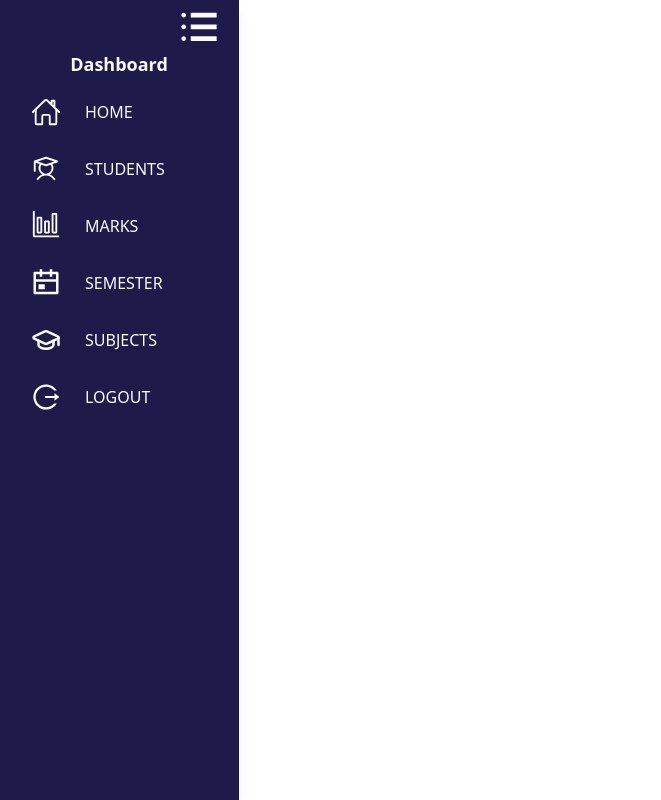
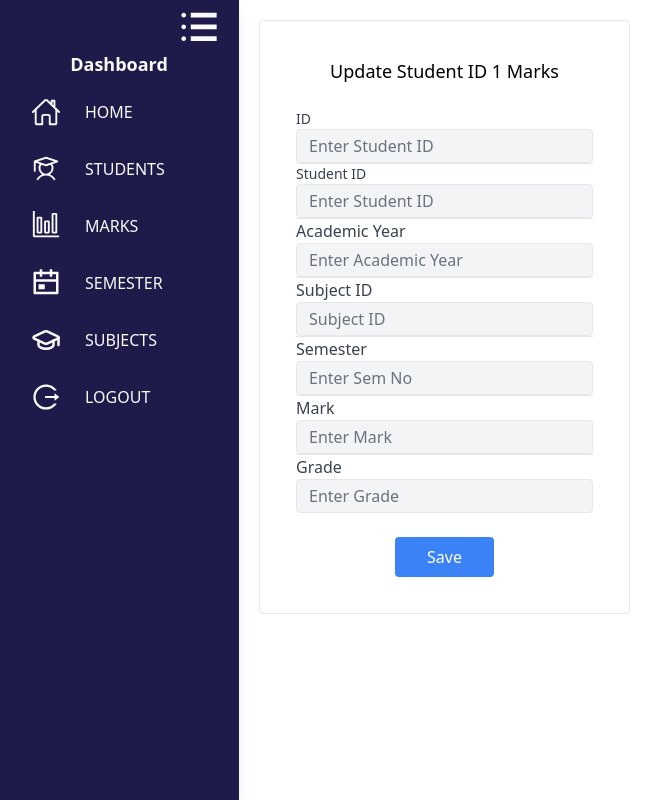
Before and after one commit to Yasith619/Student-management-system-frontend, a React (Vite) app in the folder student app/: page /EditStudentMarks/1/1 in a window 1280 px wide. Shown: the whole page, without its empty margins (1-662 px from the left). Built offline with nearby package versions, Linux system fonts and the light colour scheme; no server answers.

Commit message:
mark update option developed

```diff
--- a/student app/src/App.jsx
+++ b/student app/src/App.jsx
@@ -90,7 +90,7 @@ function App() {
 
         <Route path="/Marks" element={<Marks />}></Route>
         <Route path="/AddStudentMarks" element={<AddMarks/>}></Route>
-        <Route path="/EditStudentMarks/:StudentID" element={<EditMarks/>}></Route>
+        <Route path="/EditStudentMarks/:ID/:StudentID" element={<EditMarks/>}></Route>
         <Route path="/ViewMarksDetails/:StudentID/:SemesterNO" element={<MarksDetails/>}></Route>
 
         <Route path="/Subjects" element={<Subjects />}></Route>
--- a/student app/src/Pages/Marks.jsx
+++ b/student app/src/Pages/Marks.jsx
@@ -106,7 +106,7 @@ useEffect(function(){
                                             <td className="px-6 py-4 whitespace-nowrap">{mark.Grade}</td>
                                             <td>
                                                 <div className="inline-flex px-2 items-center">
-                                                <Link to={`/EditStudentMarks/${mark.StudentID}`}><MdEdit className="text-2xl" /></Link>
+                                                <Link to={`/EditStudentMarks/${mark.ID}`}><MdEdit className="text-2xl" /></Link>
                                                     <button className="px-3" type="button"><MdDeleteForever className="text-2xl" /></button>
                                                     <Link to={`/ViewMarksDetails/${mark.StudentID}/${mark.SemesterNO}`}><GrFormView className="text-3xl" /></Link>
                                                 </div>
@@ -124,7 +124,7 @@ useEffect(function(){
 
                                             <td>
                                                 <div className="inline-flex px-1 items-center">
-                                                    <Link to={`/EditStudentMarks/${mark.StudentID}`}><MdEdit className="text-2xl" /></Link>
+                                                    <Link to={`/EditStudentMarks/${mark.ID}/${mark.StudentID}`}><MdEdit className="text-2xl" /></Link>
                                                     <button className="px-3" type="button"><MdDeleteForever className="text-2xl" /></button>
                                                     <Link to={`/ViewMarksDetails/${mark.StudentID}/${mark.SemesterNO}`}><GrFormView className="text-3xl" /></Link>
                                                 </div>
--- a/student app/src/components/Marks/EditMarks.jsx
+++ b/student app/src/components/Marks/EditMarks.jsx
@@ -1,18 +1,164 @@
-import React from "react";
+import React, { useEffect, useState } from "react";
 import { useParams } from "react-router-dom";
-
-function EditMarks(){
+import axios from "axios";
+import { useNavigate } from 'react-router-dom';
+import { toast } from "react-toastify";
 
 
-    let { StudentID } = useParams()
+
+function EditMarks() {
+
+//get id and Student Id from URl
+
+    let { ID, StudentID } = useParams()
+
+    const [marks, setMarks] = useState({
+        ID: "",
+        StudentID: "",
+        AcadamicYear: "",
+        SubjectID: "",
+        SemesterNO: "",
+        Mark: "",
+        Grade: ""
+    });
+    const navigate = useNavigate();
+
+//get Marks by Student id
+    useEffect(function () {
+        function getMarks() {
+            axios.get(`http://localhost:3000/Api/Marks/get/${StudentID}`)
+                .then(function (res) {
+                    setMarks({
+                        ID: res.data.Data[0].ID,
+                        StudentID: res.data.Data[0].StudentID,
+                        AcadamicYear: res.data.Data[0].AcadamicYear,
+                        SubjectID: res.data.Data[0].SubjectID,
+                        SemesterNO: res.data.Data[0].SemesterNO,
+                        Mark: res.data.Data[0].Mark,
+                        Grade: res.data.Data[0].Grade
+
+                    })
+                    console.log('get marks successfully')
+                }).catch(function (err) {
+                    console.log(err)
+                })
+        }
+        getMarks();
+    }, [])
+
+//update marks by  col id
+    function updateMarks(e) {
+        e.preventDefault();
+        axios.put(`http://localhost:3000/Api/Marks/update/${ID}`, marks)
+            .then(function (res) {
+                toast.success("Mark update Successfully!")
+                navigate('/Marks')
+                console.log('update sucess')
+
+
+            }).catch(function (error) {
+                console.log(error)
+                toast.warning('Mark canot update!')
+            })
+    }
+
+
+
+    return (
+
+
+        <div>
+            <div className="m-5 w-full">
+                <div className="p-9 rounded border items-center border-gray-200 w-full " >
+                    <section className="mb-6">
+                        <h1 className="font-sans text-lg font-medium text-center">Update Student ID  {StudentID} Marks </h1>
+                    </section>
+                    <form onSubmit={updateMarks}>
+                        <div className="grid grid-cols-1 gap-6">
+                            <section className="divide-y divide-gray-200">
+                                <div>
+                                    <label className="text-sm text-gray-700 block  font-medium">ID</label>
+                                    <input required value={marks.ID} type="text" className="bg-gray-100 border border-gray-200 rounded py-1 px-3 block
+                         focus:ring-blue-500 focus:border-blue-500 text-gray-700 w-full" placeholder="Enter Student ID"
+
+                                    />
+                                </div>
+
+                                <div>
+                                    <label className="text-sm text-gray-700 block  font-medium">Student ID</label>
+                                    <input required value={marks.StudentID} type="text" className="bg-gray-100 border border-gray-200 rounded py-1 px-3 block
+                         focus:ring-blue-500 focus:border-blue-500 text-gray-700 w-full" placeholder="Enter Student ID"
+
+                                    />
+                                </div>
+
+                                <div>
+                                    <label className="block  text-gray-700  font-medium" >Academic Year</label>
+                                    <input required value={marks.AcadamicYear} type="text" className="bg-gray-100 border border-gray-200 rounded py-1 px-3
+                        block focus:ring-blue-500 focus:border-blue-500 text-gray-700 w-full" placeholder="Enter Academic Year"
+                                        onChange={(e) => {
+                                            setMarks({ ...marks, AcadamicYear: e.target.value })
+                                        }}
+                                    />
+                                </div>
+
+                                <div>
+                                    <label className="block  text-gray-700  font-medium">Subject ID</label>
+                                    <input required value={marks.SubjectID} type="text" className="bg-gray-100 border border-gray-200 rounded py-1 px-3
+                        block focus:ring-blue-500 focus:border-blue-500 text-gray-700 w-full" placeholder="Subject ID"
+
+                                    />
+
+
+                                </div>
+
+                                <div>
+                                    <label className="block  text-gray-700  font-medium">Semester</label>
+                                    <input required maxLength={1} value={marks.SemesterNO} type="text" className="bg-gray-100 border border-gray-200 rounded py-1 px-3 block
+                         focus:ring-blue-500 focus:border-blue-500 text-gray-700 w-full"  placeholder="Enter Sem No"
+                                        onChange={(e) => {
+                                            setMarks(({ ...marks, SemesterNO: e.target.value }))
+                                        }}
+                                    />
+                                </div>
+
+                                <div>
+                                    <label className="block  text-gray-700  font-medium" >Mark</label>
+                                    <input required maxLength={2} value={marks.Mark} type="text" className="bg-gray-100 border border-gray-200 rounded py-1 px-3 block
+                     focus:ring-blue-500 focus:border-blue-500 text-gray-700 w-full" placeholder="Enter Mark"
+                                        onChange={(e) => {
+                                            setMarks(({ ...marks, Mark: e.target.value }))
+                                        }}
+                                    />
+                                </div>
+
+                                <div>
+                                    <label className="block  text-gray-700  font-medium" >Grade</label>
+                                    <input required maxLength={1} value={marks.Grade} type="text" className="bg-gray-100 border border-gray-200 rounded py-1 px-3 block
+                     focus:ring-blue-500 focus:border-blue-500 text-gray-700 w-full" placeholder="Enter Grade"
+                                        onChange={(e) => {
+                                            setMarks(({ ...marks, Grade: e.target.value }))
+                                        }}
+                                    />
+                                </div>
+
+                            </section>
 
 
 
 
-    return(
+                        </div>
+                        <div className=" mt-6 flex justify-center">
+                            <div>
+                                <button type="submit" className="py-2 px-8
+                     bg-blue-500 text-white rounded hover:bg-blue-600 active:bg-blue-700 disabled:opacity-50">Save</button>
+                            </div>
+                        </div>
+                    </form>
 
-
-        <div> Student ID ={StudentID}</div>
+                </div>
+            </div>
+        </div>
     )
 }
 export default EditMarks;
--- a/student app/src/components/Students/EditStudent.jsx
+++ b/student app/src/components/Students/EditStudent.jsx
@@ -62,7 +62,7 @@ function EditStudent() {
 
             }).catch(function (error) {
                 console.log(error)
-                alert('Student canot add !')
+               // alert('Student canot add !')
                 toast.warning('Student canot update!')
             })
     }
```
